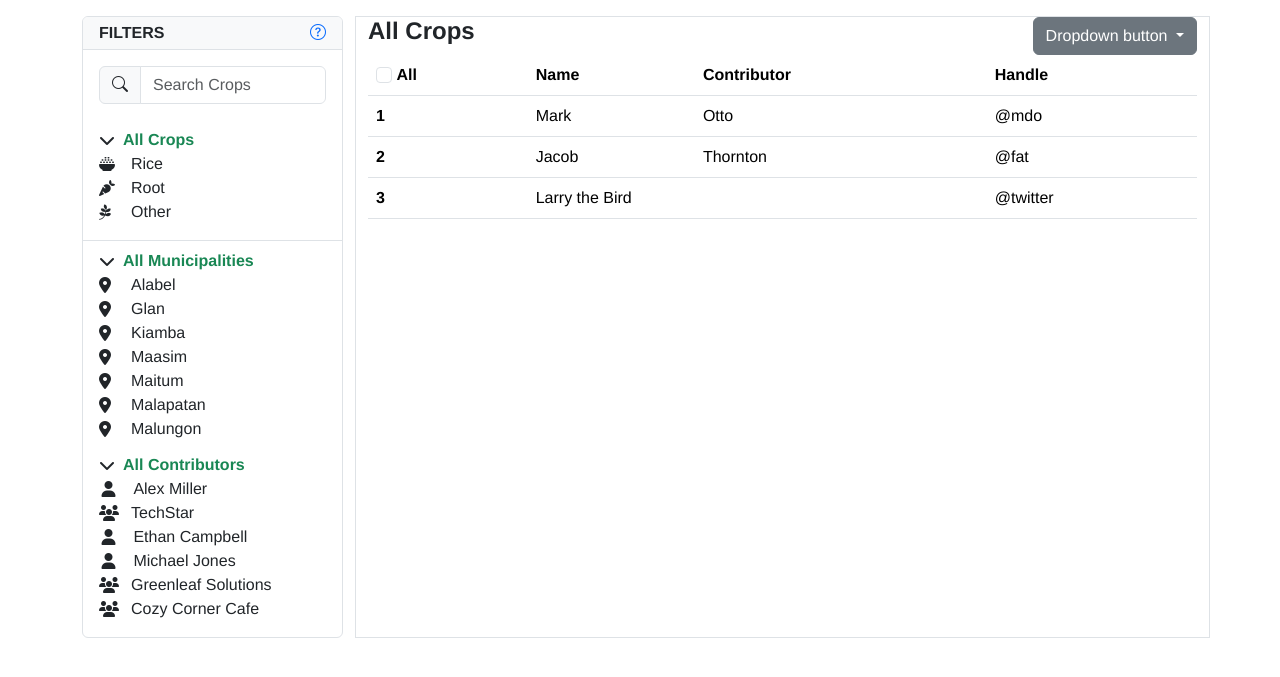
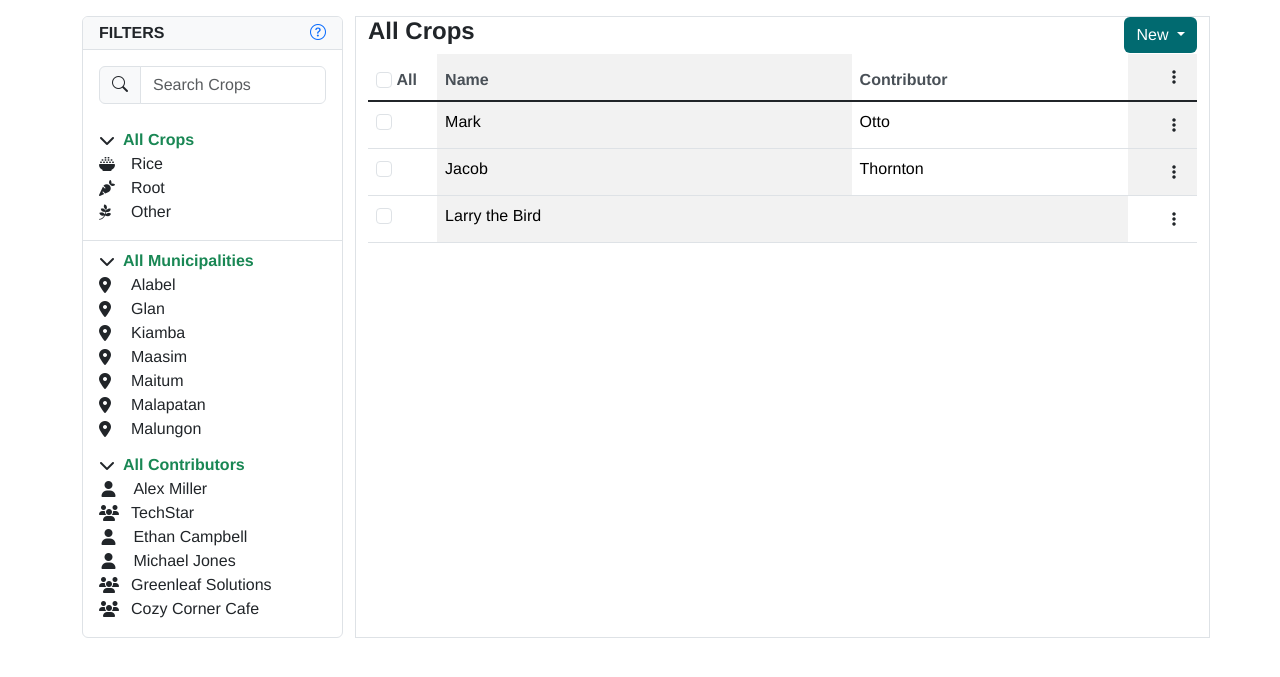
Before and after one commit to UJFord/travisar, a PHP site: page /staff/crop.php in a window 1280 px wide. Shown: the part 57-734 px from the top of the page. Run offline with PHP 8.4, Linux system fonts and the light colour scheme; some libraries are stand-ins or nearby versions.

Commit message:
added thead

```diff
--- a/css/global-declarations.css
+++ b/css/global-declarations.css
@@ -25,4 +25,5 @@ body{
 	/* font-family: "Open Sans", sans-serif; */
 	font-family: "Helvetica", sans-serif;
 
+
 }
--- a/css/staff/crop-list.css
+++ b/css/staff/crop-list.css
@@ -1,3 +1,4 @@
+/* FILTER */
 .chevron-dropdown-btn{
   transition: transform 0.2s ease-in-out;
 }
@@ -5,3 +6,24 @@
 .rotate-chevron {
   transform: rotate(-90deg) translateX(-6px) translateY(8px);
 }
+
+/* TABLE */
+
+/* add button */
+#add-crop-btn{
+  background: var(--mainBrand);
+  border: none;
+}
+  #add-crop-btn:hover{
+    background: #068c93;
+  }
+
+/* table head */
+.thead-item{
+  color: white;
+}
+
+/* ellipsis icon */
+i.fa-solid.fa-ellipsis-vertical.btn:hover {
+  border: 1px solid #ccc; /* Customize border color here */
+}
--- a/staff/crop.php
+++ b/staff/crop.php
@@ -40,51 +40,58 @@
                     <!-- heading -->
                     <div class="d-flex justify-content-between">
                         <!-- title -->
-                        <h4 class="fw-bold">All Crops</h4>
+                        <h4 class="fw-semibold" style="font-size: 1.5rem;">All Crops</h4>
                         <!-- add button -->
-                        <div class="dropdown">
+                        <div class="z-1 dropdown">
                             <!-- dropdown -->
-                            <button class="btn btn-secondary dropdown-toggle" type="button" data-bs-toggle="dropdown" aria-expanded="false">
-                                Dropdown button
+                            <button id="add-crop-btn" class="btn btn-secondary dropdown-toggle" type="button" data-bs-toggle="dropdown" aria-expanded="false">
+                                New
                             </button>
                             <!-- list -->
-                            <ul class="dropdown-menu">
-                                <li><a class="dropdown-item" href="#">Crop</a></li>
+                            <ul class="dropdown-menu dropdown-menu-end p-0">
+                                <li class="p-0">
+                                    <a class="dropdown-item p-2" href="#"><i class="fa-solid fa-file-circle-plus me-2"></i>Crop</a>
+                                </li>
                             </ul>
                         </div>
                     </div>
 
-                    <table class="table table-hover">
+
+                    <!-- table -->
+                    <table class="table table-hover table-striped-columns">
+                        <!-- table head -->
                         <thead>
                             <tr>
-                                <th scope="col">
-                                    <input class="form-check-input" type="checkbox">
-                                    <label class="form-check-label">
+                                <th class="col-1 thead-item" scope="col">
+                                    <input class="form-check-input" type="checkbox" style="font-size: 0.8;">
+                                    <label class="form-check-label text-dark-emphasis">
                                         All
                                     </label>
                                 </th>
-                                <th scope=" col">Name</th>
-                                <th scope="col">Contributor</th>
-                                <th scope="col">Handle</th>
+                                <th class="col text-dark-emphasis" scope="col">Name</th>
+                                <th class="col-4 text-dark-emphasis" scope="col">Contributor</th>
+                                <th class="col-1 text-dark-emphasis text-end" scope="col"><i class="fa-solid fa-ellipsis-vertical btn"></i></th>
+
                             </tr>
                         </thead>
-                        <tbody>
+                        <!-- table body -->
+                        <tbody class="table-group-divider">
                             <tr>
-                                <th scope="row">1</th>
+                                <th scope="row"><input class="form-check-input" type="checkbox"></th>
                                 <td>Mark</td>
                                 <td>Otto</td>
-                                <td>@mdo</td>
+                                <td class="d-flex justify-content-end"><i class="fa-solid fa-ellipsis-vertical btn"></i></td>
                             </tr>
                             <tr>
-                                <th scope="row">2</th>
+                                <th scope="row"><input class="form-check-input" type="checkbox"></th>
                                 <td>Jacob</td>
                                 <td>Thornton</td>
-                                <td>@fat</td>
+                                <td class="d-flex justify-content-end"><i class="fa-solid fa-ellipsis-vertical btn"></i></td>
                             </tr>
                             <tr>
-                                <th scope="row">3</th>
+                                <th scope="row"><input class="form-check-input" type="checkbox"></th>
                                 <td colspan="2">Larry the Bird</td>
-                                <td>@twitter</td>
+                                <td class="d-flex justify-content-end"><i class="fa-solid fa-ellipsis-vertical btn"></i></td>
                             </tr>
                         </tbody>
                     </table>
--- a/staff/nav.php
+++ b/staff/nav.php
@@ -3,7 +3,7 @@
 <link rel="stylesheet" href="../css/staff/nav.css">
 
 <!-- MARKUP -->
-<nav class="navbar navbar-expand-md border-bottom border-body" data-bs-theme="dark">
+<nav class="z-3 navbar navbar-expand-md border-bottom border-body" data-bs-theme="dark">
     <div class="container">
         <!-- brand and navs -->
         <a class="navbar-brand text-white" href="#"><i class="bi bi-crop"></i></a>
```
